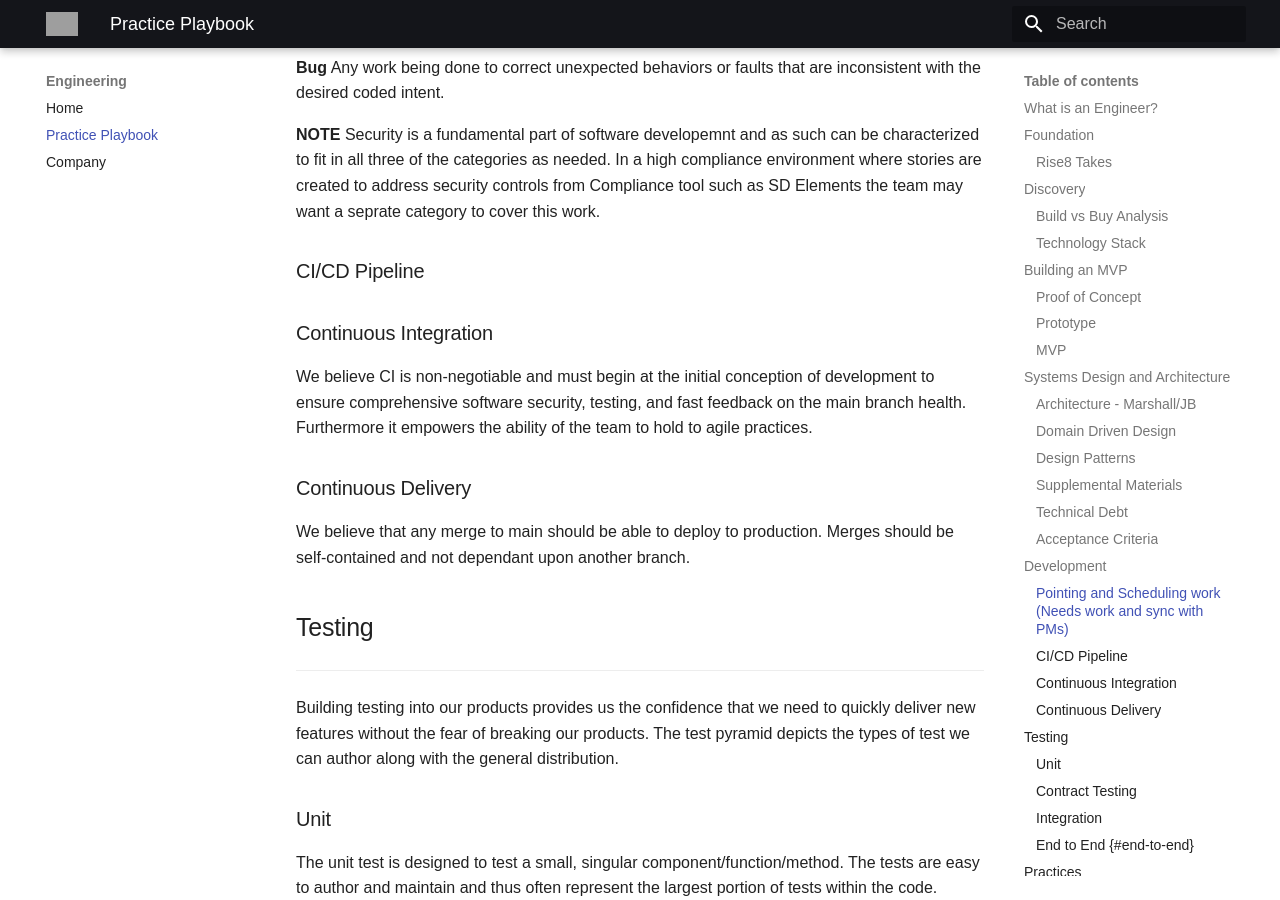
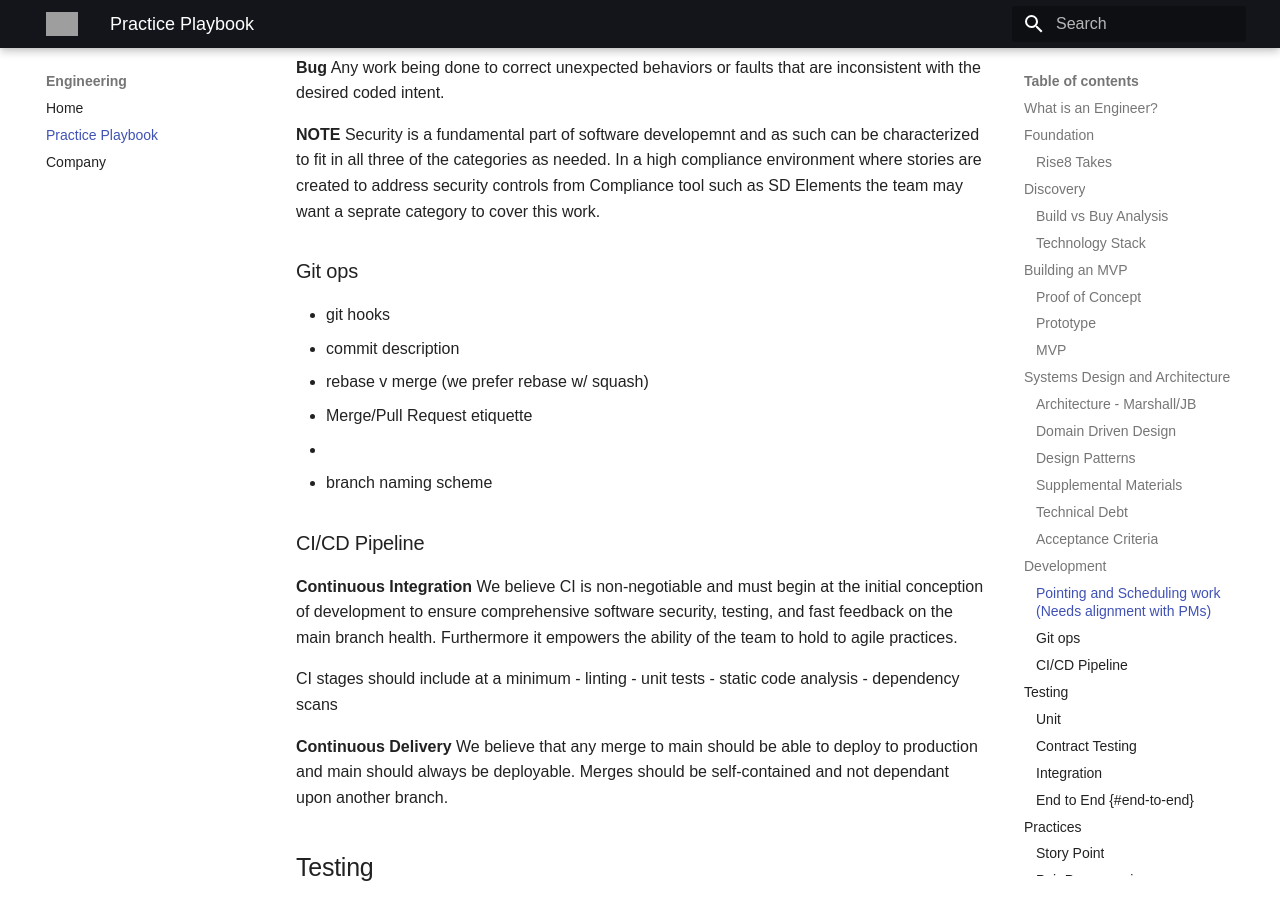
Before and after one commit to rise8-us/rise8-us, an MkDocs documentation site: the page built from docs/practice-playbook.md, in a window 1280 px wide and 900 px high, scrolled down 6838 px. Built offline with MkDocs 1.6.1 and Material for MkDocs 9.7.7, drawn with Linux system fonts in a browser that asks for light colours; some web fonts are replaced; some of the changed text lies outside the part shown; grey boxes are pictures that could not be loaded.

Commit message:
wip Design patterns, and git ops

```diff
--- a/docs/practice-playbook.md
+++ b/docs/practice-playbook.md
@@ -174,7 +174,7 @@ Engineers can help the team by reviewing acceptance criteria before the sprint b
 ## Development
 ---
 
-### Pointing and Scheduling work (Needs work and sync with PMs)
+### Pointing and Scheduling work (Needs alignment with PMs)
 
 **Pointing**
 
@@ -206,18 +206,28 @@ Any work being done to correct unexpected behaviors or faults that are inconsist
 **NOTE**
 Security is a fundamental part of software developemnt and as such can be characterized to fit in all three of the categories as needed.  In a high compliance environment where stories are created to address security controls from Compliance tool such as SD Elements the team may want a seprate category to cover this work.
 
+### Git ops
+- git hooks
+- commit description
+- rebase v merge (we prefer rebase w/ squash)
+- Merge/Pull Request etiquette
+  -
+- branch naming scheme
+
 ### CI/CD Pipeline
 
+**Continuous Integration**
+We believe CI is non-negotiable and must begin at the initial conception of development to ensure comprehensive software security, testing, and fast feedback on the main branch health. Furthermore it empowers the ability of the team to hold to agile practices.
+
+CI stages should include at a minimum
+- linting
+- unit tests
+- static code analysis
+- dependency scans
 
 
-### Continuous Integration
-
-We believe CI is non-negotiable and must begin at the initial conception of development to ensure comprehensive software security, testing, and fast feedback on the main branch health. Furthermore it empowers the ability of the team to hold to agile practices.
-
-
-### Continuous Delivery
-
-We believe that any merge to main should be able to deploy to production. Merges should be self-contained and not dependant upon another branch.
+**Continuous Delivery**
+We believe that any merge to main should be able to deploy to production and main should always be deployable. Merges should be self-contained and not dependant upon another branch.
 
 ## Testing
 ---
```
